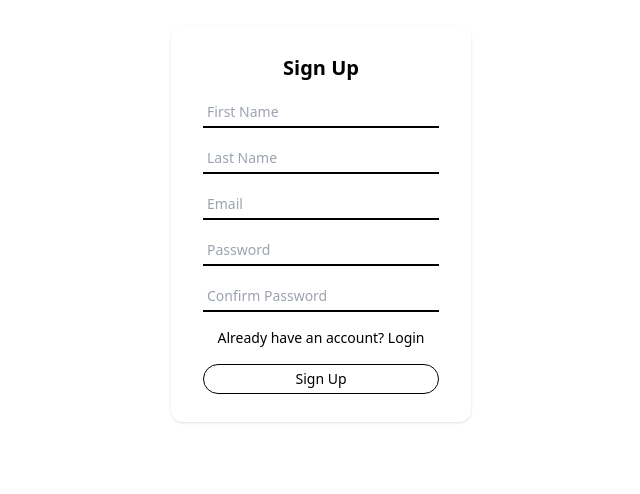
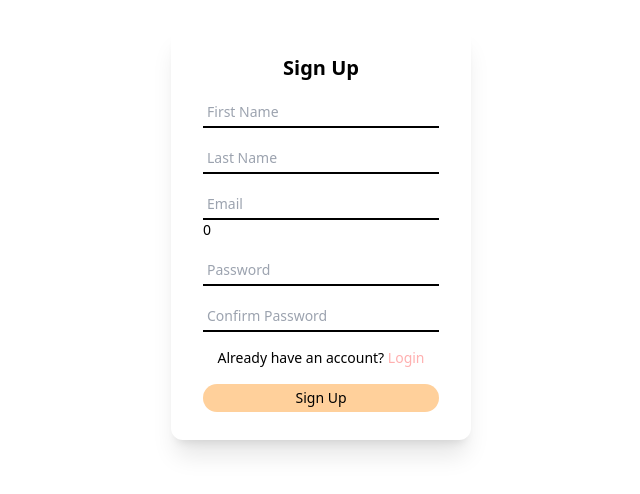
Before and after one commit to RaphaelWright/amalitech-todo, a React (Vite) app: page / in a window 1280 px wide. Shown: the part 166-660 px from the top of the page, without its empty margins (319-959 px from the left). Built offline with nearby package versions, Linux system fonts and the light colour scheme.

Commit message:
email validation

```diff
--- a/src/pages/Login.jsx
+++ b/src/pages/Login.jsx
@@ -62,7 +62,7 @@ const Login = () => {
 
         <p>
           <input
-            type="email"
+            type="text"
             value={email}
             onChange={(e) => setEmail(e.target.value)}
             className=" pl-1 border-b-2 outline-none focus:border-orange-400 py-1 w-full"
--- a/src/pages/SignUp.jsx
+++ b/src/pages/SignUp.jsx
@@ -8,6 +8,7 @@ const SignUp = () => {
   const [password, setPassword] = useState("");
   const [confirmPassword, setConfirmPassword] = useState("");
   const [loading, setLoading] = useState(false);
+  const [emailError, setemailError] = useState(false);
   const navigate = useNavigate();
 
   function validateEmail(email) {
@@ -34,8 +35,10 @@ const SignUp = () => {
     e.preventDefault();
 
     if (!validateEmail(email)) {
-      alert("Invalid Email");
+      setemailError(true);
       return;
+    } else {
+      setemailError(false);
     }
 
 
@@ -83,10 +86,11 @@ const SignUp = () => {
     ,[])
 
   return (
+    <div className="">
     <div className="flex justify-center mt-48  text-sm">
       <form
         onSubmit={handleSubmit}
-        className="w-[300px] shadow shadow-orange-400 rounded-xl px-8 py-7 space-y-4 hover:scale-110 transform transition duration-300"
+        className="w-[300px] shadow-xl shadow- rounded-xl px-8 py-7 space-y-4 hover:scale-110 transform transition duration-300 hover:shadow-xl"
       >
         <h1 className=" flex justify-center font-bold text-xl mb-2">Sign Up</h1>
         <p>
@@ -94,7 +98,7 @@ const SignUp = () => {
             type="text"
             value={firstName}
             onChange={(e) => setFirstName(e.target.value)}
-            className=" pl-1 border-b-2 outline-none focus:border-orange-400 w-full py-1"
+            className=" pl-1 border-b-2 outline-none focus:border-pink w-full py-1"
             placeholder="First Name"
           />
         </p>
@@ -104,27 +108,31 @@ const SignUp = () => {
             type="text"
             value={lastName}
             onChange={(e) => setLastName(e.target.value)}
-            className=" pl-1 border-b-2 outline-none focus:border-orange-400 w-full py-1"
+            className=" pl-1 border-b-2 outline-none focus:border-pink w-full py-1"
             placeholder="Last Name"
           />
-        </p>
-
+          <br></br>
         <p>
           <input
-            type="email"
+            type="text"
             value={email}
             onChange={(e) => setEmail(e.target.value)}
-            className=" pl-1 border-b-2 outline-none focus:border-orange-400 py-1 w-full"
+            className=" pl-1 border-b-2 mt-4 outline-none focus:border-pink py-1 w-full"
             placeholder="Email"
           />
+          {emailError && (
+            <h3 className="text-red-500 text-xs mt-1 bg-red-300">Invalid Email</h3>
+          )}
         </p>
+        </p>0
+
 
         <p>
           <input
             type="password"
             value={password}
             onChange={(e) => setPassword(e.target.value)}
-            className="pl-1 border-b-2 outline-none focus:border-orange-400 py-1 w-full"
+            className="pl-1 border-b-2 outline-none focus:border-pink py-1 w-full"
             placeholder="Password"
           />
         </p>
@@ -134,26 +142,27 @@ const SignUp = () => {
             type="password"
             value={confirmPassword}
             onChange={(e) => setConfirmPassword(e.target.value)}
-            className=" pl-1 border-b-2 outline-none focus:border-orange-400 w-full py-1"
+            className=" pl-1 border-b-2 outline-none focus:border-pink w-full py-1"
             placeholder="Confirm Password"
           />
         </p>
 
         <p className="text-center text-orange-300">
           Already have an account?{" "}
-          <a href="/login" className="text-orange-400">
+          <a href="/login" className="text-pink">
             Login
           </a>
         </p>
 
         <button
           type="submit"
-          className="w-full border py-1 px-10 my-5 rounded-3xl bg-orange-300 hover:border hover:border-orange-400 hover:bg-white"
+          className="w-full py-1 px-10 my-5 rounded-3xl bg-peach hover:border hover:border-peach hover:bg-[#0000]"
         >
           {loading ? "Signing Up..." : "Sign Up"}
         </button>
       </form>
     </div>
+    </div>
   );
 };
 
--- a/tailwind.config.js
+++ b/tailwind.config.js
@@ -10,7 +10,9 @@ export default {
       background : '#3c3c3c',
       fonts: '#ffecc8',
       peach: '#ffd09b',
-      pink: '#ffb0b0'
+      pink: '#ffb0b0',
+      red: '#ff6666',
+
     },
     extend: {},
   },
```
